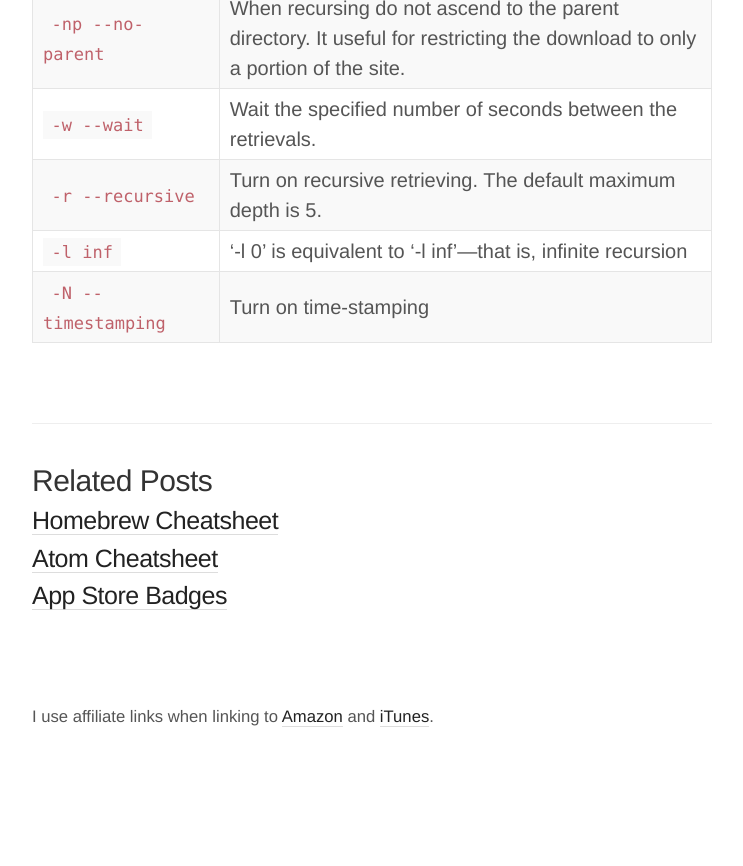
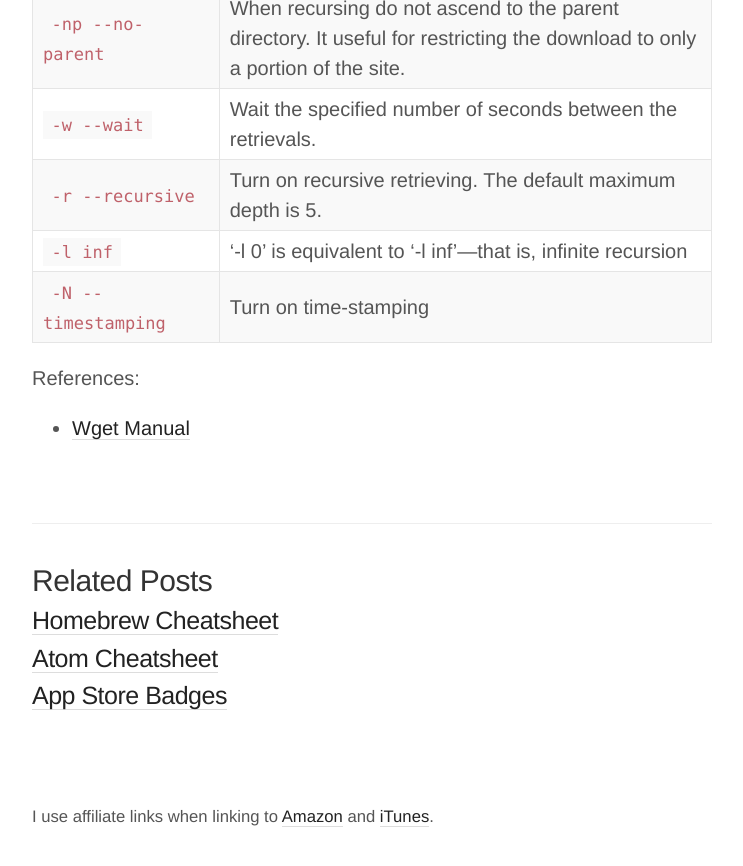
Before and after one commit to joshbuchea/joshbuchea.com, a Jekyll site: the page built from _posts/2017-04-06-create-a-website-mirror-with-wget.md, in a window 1280 px wide and 900 px high, scrolled down 1249 px. Shown: the top 866 px of the window, without its empty margins (268-1011 px from the left). Built offline with Jekyll 4.4.1, drawn with Linux system fonts in a browser that asks for light colours; nearby versions of some CDN libraries; comment, search, counter and statistics services are not loaded; before the commit the page ends 2049 px from its top, so only the background shows below that.

Commit message:
Add reference to post

```diff
--- a/_posts/2017-04-06-create-a-website-mirror-with-wget.md
+++ b/_posts/2017-04-06-create-a-website-mirror-with-wget.md
@@ -31,3 +31,6 @@ Note: In the short version you'll notice `p` twice in the flags. This is because
 | `-r --recursive`         | Turn on recursive retrieving. The default maximum depth is 5. |
 | `-l inf`                 | ‘-l 0’ is equivalent to ‘-l inf’—that is, infinite recursion |
 | `-N --timestamping`      | Turn on time-stamping |
+
+References:
+- [Wget Manual](https://www.gnu.org/software/wget/manual/wget.html)
```
